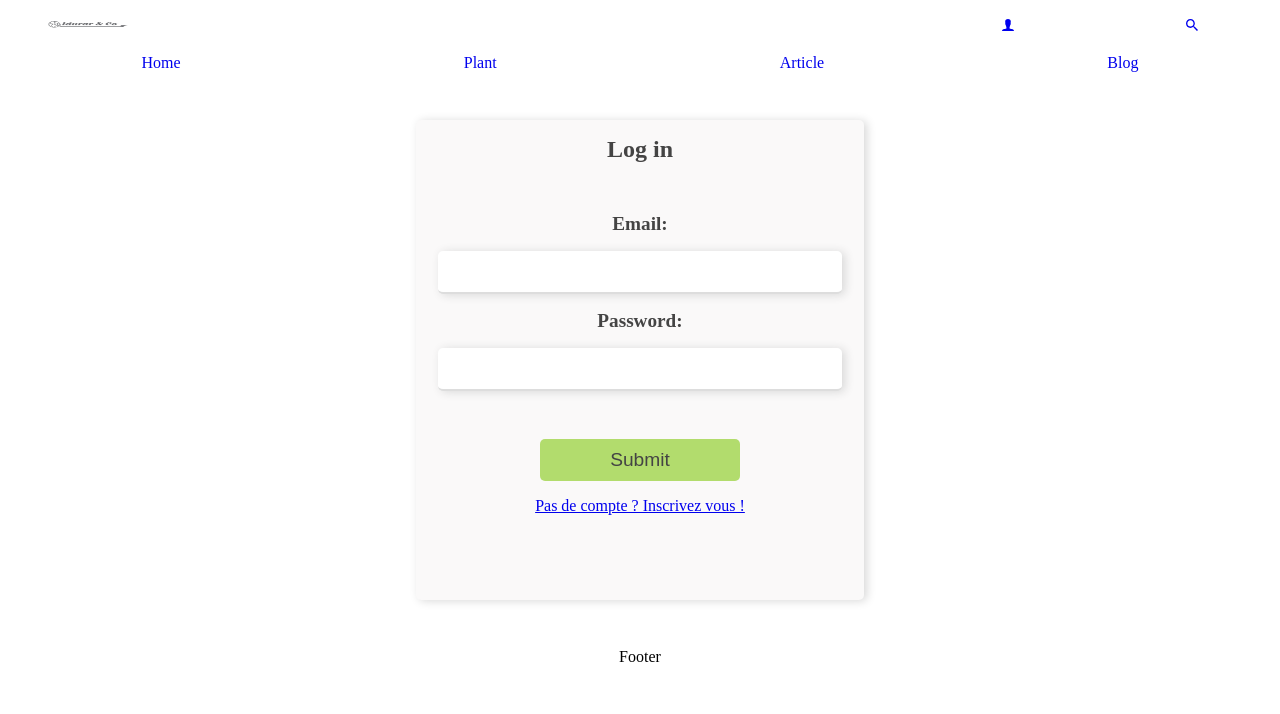
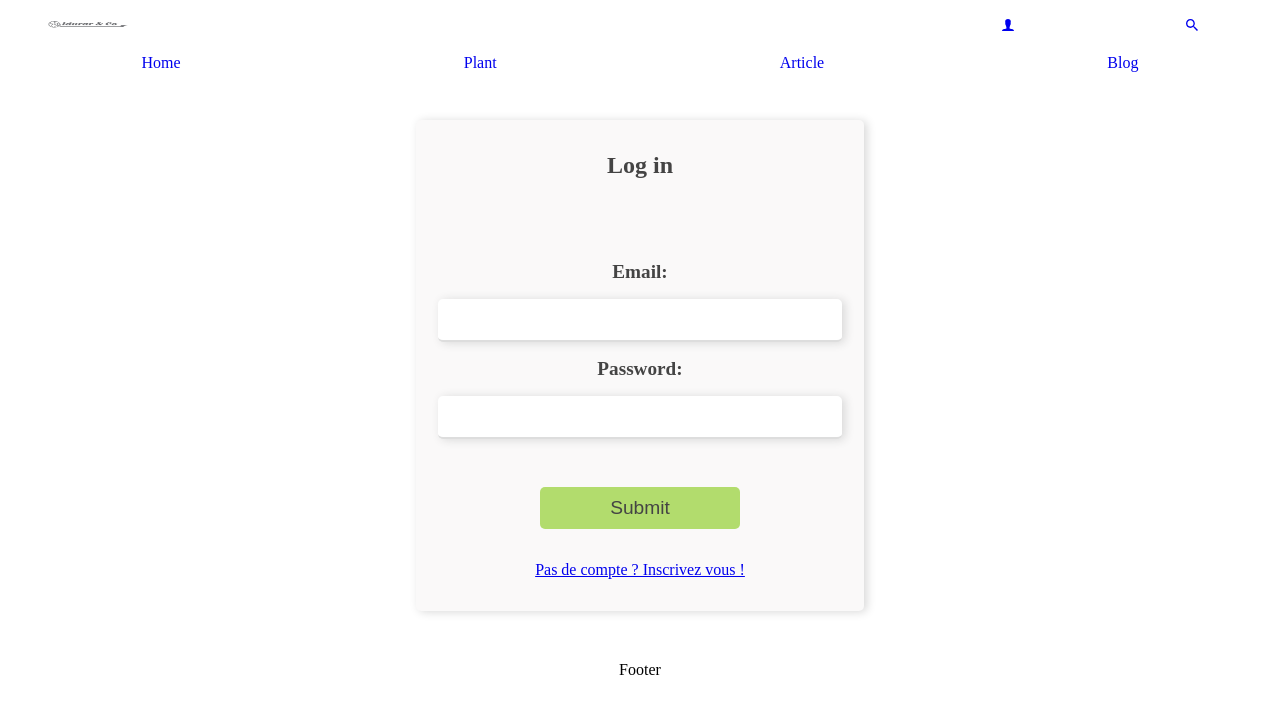
Before and after one commit to IdurarDev/prisma-api, a React (Create React App) app in the folder client/: page /login in a window 1280 px wide. Shown: the top 714 px of the page. Built offline with nearby package versions, Linux system fonts and the light colour scheme.

Commit message:
update style for the container form

```diff
--- a/client/src/css/login.css
+++ b/client/src/css/login.css
@@ -1,7 +1,7 @@
 .main-container-form {
     background-color: #faf9f9;
     box-shadow: 3px 1px 10px #D8D8D8;
-    height: 30rem;
+    height: auto;
     width: 35%;
     margin: 3rem auto;
     border-radius: 5px;
@@ -12,7 +12,7 @@
 }
 
 .login-title-h2, .subscribe-link {
-    padding-top: 1rem;
+    padding: 2rem;
     color: #444;
 }
 
```
